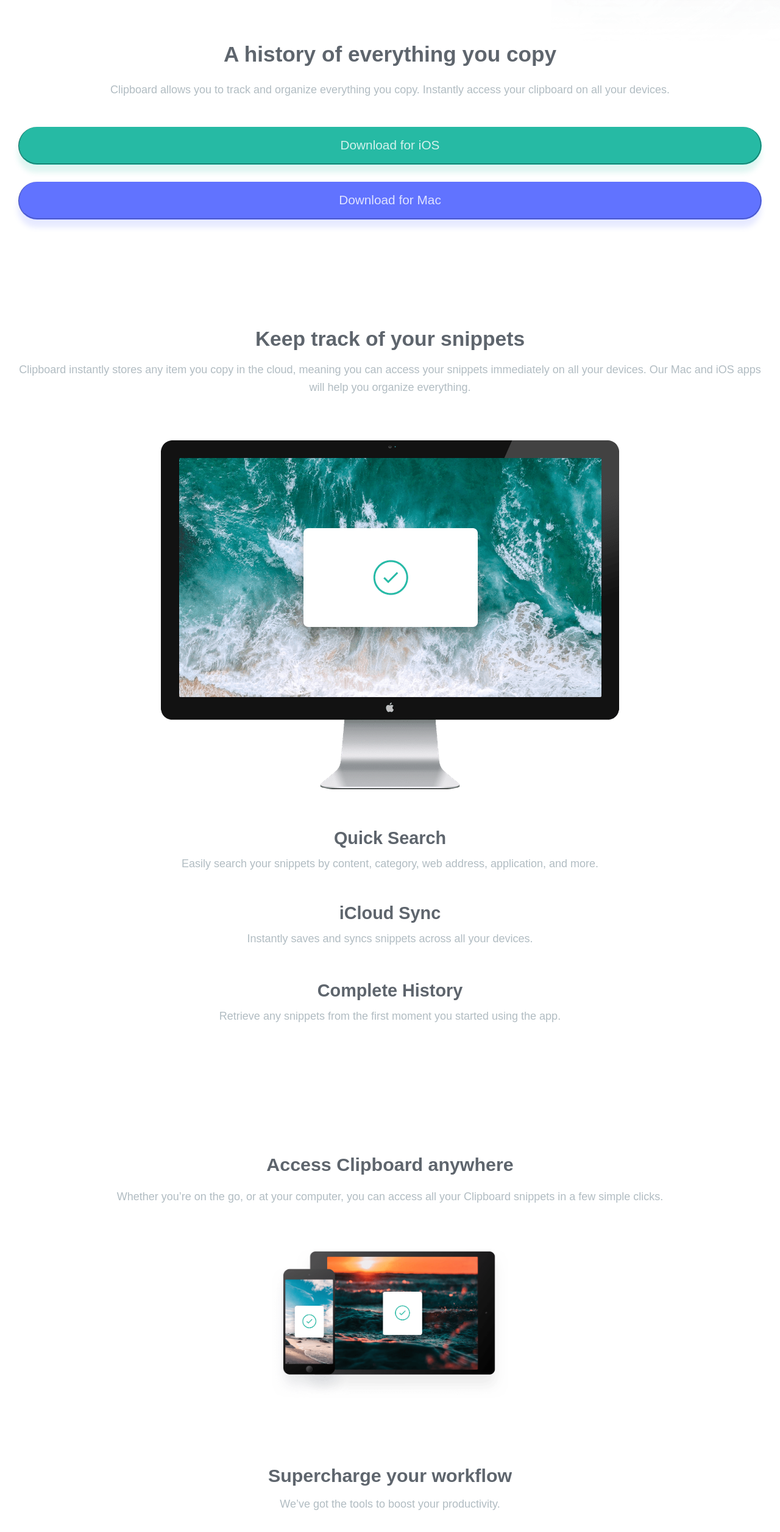
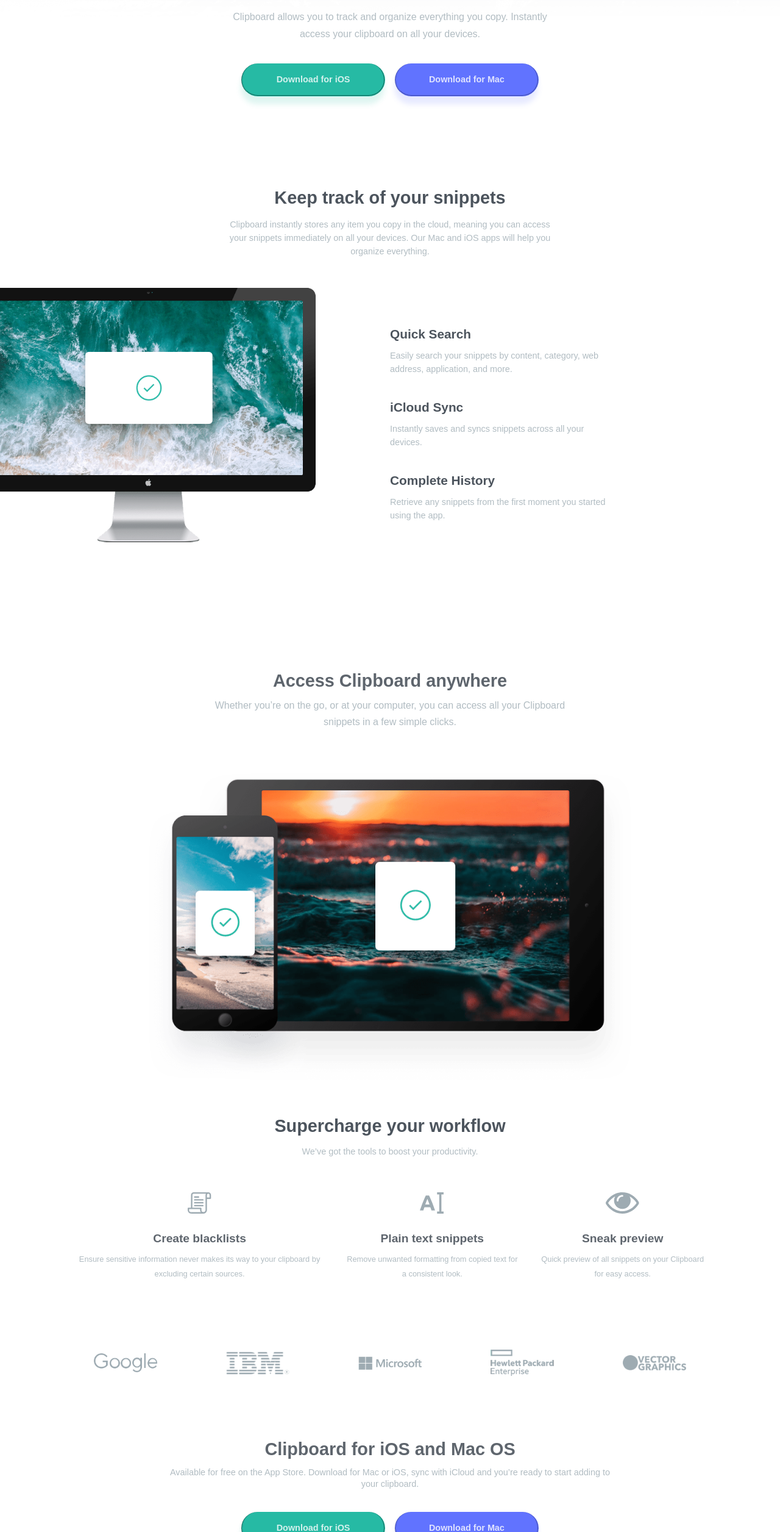
Before and after one commit to ClaudiaRamirezD/Clipboard-landscape, a plain HTML site: page index.html in a window 1280 px wide. Shown: the part 288-2800 px from the top of the page at 61% size. Drawn offline with Linux system fonts and the light colour scheme; a web font is replaced by a local one.

```diff
--- a/index.html
+++ b/index.html
@@ -25,18 +25,12 @@
         Clipboard allows you to track and organize everything you
         copy. Instantly access your clipboard on all your devices.</p>
       <div class="buttons">
-
         <button class="ios">
           Download for iOS
         </button>
-
-
         <button class="mac">
           Download for Mac
         </button>
-
-
-
       </div>
     </section>
     <section class="info">
@@ -48,14 +42,32 @@
         meaning you can access your snippets immediately on all your
         devices. Our Mac and iOS apps will help you organize everything.
       </p>
+      <div class="sidebyside">
+        <div class="left">
           <img src="/images/image-computer.png" alt="computer image">
+        </div>
+        <div class="right">
+          <div class="items">
             <h2 class="info-title" id="quick">Quick Search</h2>
-      <p class="gray-text" id="easily">Easily search your snippets by content, category, web address, application, and
+            <p class="gray-text" id="easily">Easily search your snippets by content, category, web address, application,
+              and
               more.</p>
+
+          </div>
+          <div class="items">
+
             <h2 class="info-title" id="icloud">iCloud Sync</h2>
             <p class="gray-text" id="instantly"> Instantly saves and syncs snippets across all your devices.</p>
+          </div>
+          <div class="items">
             <h2 class="info-title" id="complete">Complete History</h2>
-      <p class="gray-text" id="retrieve">Retrieve any snippets from the first moment you started using the app.</p>
+            <p class="gray-text" id="retrieve">Retrieve any snippets from the first moment you started using the app.
+            </p>
+
+          </div>
+
+        </div>
+      </div>
     </section>
     <section class="bottom">
       <h2 class="bottom-title">Access Clipboard anywhere</h2>
@@ -99,27 +111,36 @@
       <h2 class="end-title">Clipboard for iOS and Mac OS</h2>
       <p class="end-text">Available for free on the App Store. Download for Mac or iOS, sync with iCloud
         and you’re ready to start adding to your clipboard.</p>
+      <div class="buttons">
         <button class="ios">
           Download for iOS
         </button>
         <button class="mac">
           Download for Mac
         </button>
+      </div>
     </section>
   </main>
+  <div class="desktop-footer">
     <section class="footer">
+      <div class="footer-1">
         <img src="/images/logo.svg" alt="">
+
+      </div>
+      <div class="footer-2">
         <h3 class="footer-text"> FAQs</h3>
         <h3 class="footer-text">Contact Us</h3>
         <h3 class="footer-text">Privacy Policy</h3>
         <h3 class="footer-text">Press Kit</h3>
         <h3 class="footer-text">Install Guide</h3>
-  </section>
-  <section class="footer-icons">
+      </div>
+      <div class="footer-icons">
         <img src="/images/icon-facebook.svg" alt="">
         <img src="/images/icon-twitter.svg" alt="">
         <img src="/images/icon-instagram.svg" alt="">
+      </div>
     </section>
+  </div>
 </body>
 
 </html>
--- a/styles.css
+++ b/styles.css
@@ -17,6 +17,7 @@ body {
         sans-serif;
     background-image: url(/images/bg-header-mobile.png);
     background-color: white;
+    background-size: contain;
     background-repeat: no-repeat;
     background-position: right top;
 
@@ -186,7 +187,6 @@ img {
 }
 
 .bottom img {
-    height: 15.4rem;
     width: auto;
 }
 
@@ -252,29 +252,314 @@ p {
 
 }
 
-.end .mac{
+.end .ios {
+    margin-top: 1.6rem;
+}
+
+.end .mac {
     margin-top: 1.6rem;
     margin-bottom: 10rem;
 }
 
-.footer{
+.end .buttons {
+    gap: 0;
+}
+
+
+
+
+.footer {
+    width: 100%;
     padding-top: 3.2rem;
     background-color: rgb(245, 246, 248);
     display: flex;
     flex-direction: column;
     align-items: center;
     gap: 2rem;
-    color:rgba(94, 102, 110, 0.9);
+    color: rgba(94, 102, 110, 0.9);
     font-weight: 400;
 }
 
-.footer img{
+.footer img {
     height: 4rem;
 }
 
-.footer-icons{
-    padding: 3.3rem 7rem;
+.footer-2 .footer-text {
+    padding-bottom: 2rem;
+    font-weight: 500;
+}
+
+.footer-2 {
+    text-align: center;
+
+}
+
+.footer-icons {
+    gap: 3rem;
+    padding-bottom: 3.2rem;
     display: flex;
-    gap: 0;
     background-color: rgb(245, 246, 248);
 }
+
+.footer-icons img {
+    height: 1.5rem;
+}
+
+@media(min-width:950px) {
+    body {
+        background-image: url(/images/bg-header-desktop.png);
+    }
+
+    .logo {
+        padding-top: 5.2rem;
+        width: 6rem;
+
+    }
+
+    .title-logo {
+        padding-top: 2.9rem;
+        font-size: 2.2rem;
+        color: rgb(76, 84, 93, );
+
+    }
+
+    .gray-text {
+        font-size: 1rem;
+        padding-top: .6rem;
+        width: 45%;
+
+    }
+
+    .buttons {
+        display: flex;
+        flex-direction: row;
+        gap: 1rem;
+        padding-top: 2.6rem;
+        width: 40%
+    }
+
+    .ios {
+
+        font-size: .9rem;
+        font-weight: 700;
+
+
+    }
+
+    .mac {
+
+        font-size: .9rem;
+        font-weight: 700;
+
+
+    }
+
+    .info .info-title {
+        padding-top: 9rem;
+        font-size: 1.8rem;
+        color: rgb(76, 84, 93);
+    }
+
+    .info .gray-text {
+
+        margin-left: auto;
+        margin-right: auto;
+        padding-top: 1rem;
+        line-height: 1.4rem;
+        padding-bottom: 3rem;
+        font-size: .9rem;
+    }
+
+    .sidebyside {
+        display: flex;
+        justify-content: space-between;
+        align-items: center;
+
+    }
+
+    .left {
+        flex-basis: 45%;
+        margin-left: -5%;
+    }
+
+    .right {
+        flex-basis: 30%;
+        margin-right: 20%;
+    }
+
+    .items {
+        text-align: start;
+    }
+
+    .items .gray-text {
+        margin: 0;
+        width: 100%;
+        padding-top: .6rem;
+    }
+
+    #quick {
+        font-size: 1.3rem;
+        padding-top: 2rem;
+    }
+
+    #icloud {
+        font-size: 1.3rem;
+        padding-top: 2.5rem;
+    }
+
+    #complete {
+        font-size: 1.3rem;
+        padding-top: 2.5rem;
+    }
+
+    .bottom-title {
+        font-size: 1.8rem;
+    }
+
+    .bottom .gray-text {
+        width: 50%;
+        text-align: center;
+        margin-left: auto;
+        margin-right: auto
+    }
+
+    .bottom img {
+        width: 65%;
+        height: auto;
+    }
+
+    #supercharge {
+        font-size: 1.8rem;
+        color: rgb(76, 84, 93);
+        padding-top: 3.7rem;
+    }
+
+    #productivity {
+        padding-top: .7rem;
+        font-size: .9rem;
+    }
+
+    .icons {
+        padding-top: 3.3rem;
+        display: flex;
+        flex-direction: row;
+        gap: 2rem;
+        width: 85%;
+        margin-left: auto;
+        margin-right: auto;
+    }
+
+    .icons img {
+        height: 2.2rem;
+    }
+
+    .icons-title {
+        font-size: 1.2rem;
+        padding-top: 1.9rem;
+
+    }
+
+    .icons p {
+        margin-left: auto;
+        margin-right: auto;
+        font-size: .8rem;
+        padding-top: .7rem;
+        line-height: 1.5rem;
+    }
+
+    .brands {
+        margin-left: auto;
+        margin-right: auto;
+        width: 85%;
+        padding-top: 7rem;
+        display: flex;
+        flex-direction: row;
+        gap: 3rem;
+    }
+
+    .brands img {
+        width: 6.5rem;
+    }
+
+    .end {
+        padding-top: 6.5rem;
+    }
+
+    .end-title {
+        font-size: 1.8rem;
+    }
+
+    .end-text {
+        margin-left: auto;
+        margin-right: auto;
+        width: 60%;
+        padding-top: .7rem;
+        line-height: 1.2rem;
+        padding-bottom: 0;
+        font-size: .9rem;
+    }
+
+    .end .buttons {
+        height: 5rem;
+        margin-left: auto;
+        margin-right: auto;
+        display: flex;
+        flex-direction: row;
+        padding-top: 3.5rem;
+        padding-bottom: 9rem;
+        max-width: 40%;
+        justify-content: center;
+        align-items: center;
+        align-content: center;
+        gap: 1rem;
+    }
+
+    .end .mac {
+        margin-bottom: 0;
+    }
+
+    .desktop-footer {
+        display: flex;
+        flex-direction: column;
+    }
+
+    .footer {
+        flex-direction: row;
+
+        padding-top: 1rem;
+        padding-bottom: 1rem;
+    }
+
+    .footer-1 {
+        flex-basis: 20%;
+        padding-left: 7rem;
+
+    }
+
+    .footer-2 {
+        flex-basis: 50%;
+        display: flex;
+        column-gap: 7rem;
+        padding-left: 3rem;
+        flex-wrap: wrap;
+        justify-content: flex-start;
+        padding-top: 1rem;
+    }
+
+    .footer-2 .footer-text {
+        font-size: .9rem;
+        padding-bottom: 1rem
+    }
+
+    .footer-icons {
+        padding-right: 5rem;
+        padding-left: 5rem;
+        flex-basis: 30%;
+        gap: 0;
+        display: flex;
+        padding-bottom: 0;
+    }
+
+
+
+}
```
Lines whose indentation alone changed are shown as unchanged.
